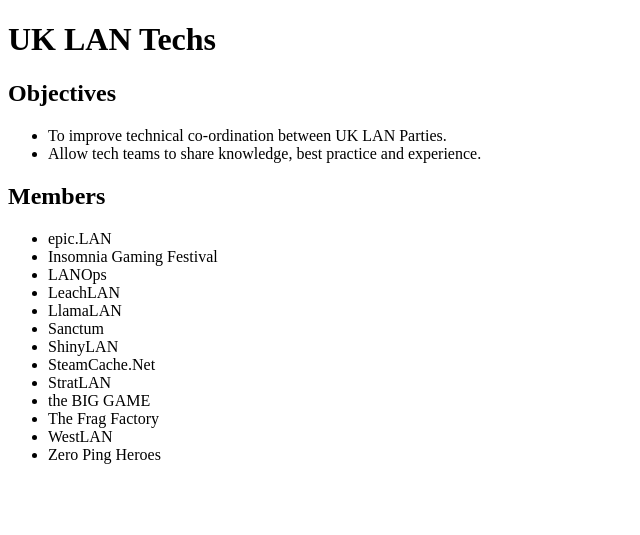
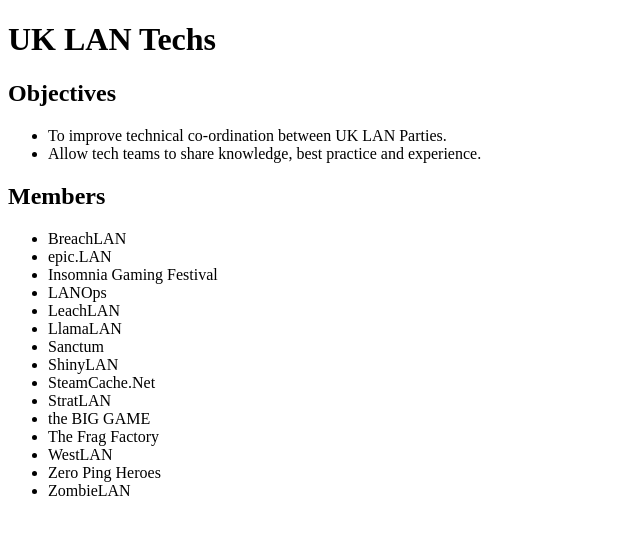
Before and after one commit to uklans/website, a PHP site: page / in a window 1280 px wide. Shown: the top 535 px of the page, without its empty margins (0-640 px from the left). Run offline with PHP 8.4, Linux system fonts and the light colour scheme.

Commit message:
Add more LAN parties

```diff
--- a/src/index.php
+++ b/src/index.php
@@ -16,6 +16,7 @@
     </ul>
     <h2>Members</h2>
     <ul>
+        <li>BreachLAN</li>
         <li>epic.LAN</li>
         <li>Insomnia Gaming Festival</li>
         <li>LANOps</li>
@@ -29,6 +30,7 @@
         <li>The Frag Factory</li>
         <li>WestLAN</li>
         <li>Zero Ping Heroes</li>
+        <li>ZombieLAN</li>
     </ul>
   </body>
 </html>
```
